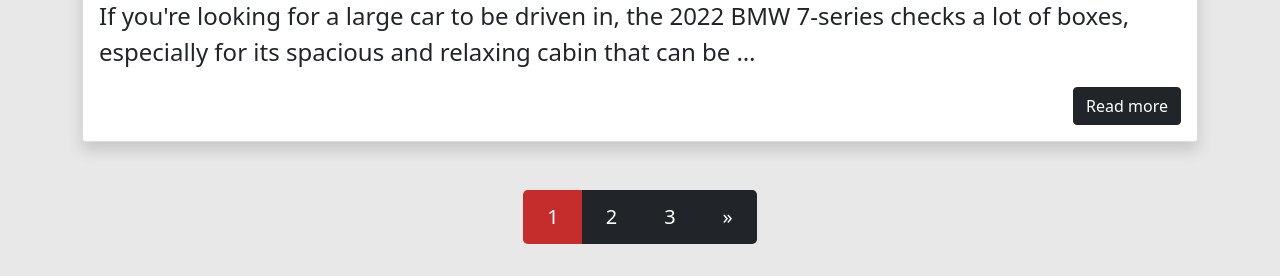
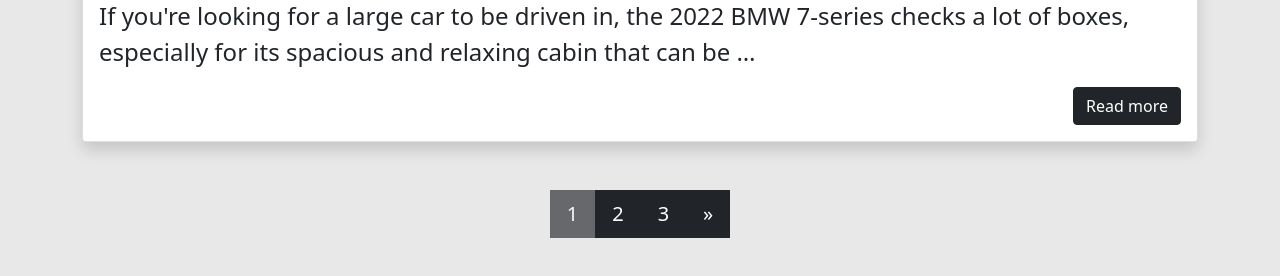
Before and after one commit to snaissurllik/car-overview, a Django app: page / in a window 1280 px wide. Shown: the part 2912-3188 px from the top of the page. After the commit the page ends 3150 px from the top, so only its background shows below. Run offline with Django 4.2, Linux system fonts and the light colour scheme; data comes from the database, SQL or seed files in the repository; both versions use the stored data as it was after the commit; some libraries are stand-ins or nearby versions.

Commit message:
pagination styling fixed

```diff
--- a/cars/cars_app/static/cars_app/css/styles.css
+++ b/cars/cars_app/static/cars_app/css/styles.css
@@ -40,38 +19,22 @@
     font-size: 1.8em;
 }
 
- .pagination .page-link {
-    border: none;
-}
-.pagination .page-link:hover {
-    color: rgb(202, 177, 177);
-}
-
-.activet {
-    background-color: rgb(197, 45, 45);
+ .custom-b {
+    border-radius: 0px;
 }
 
 .navbar-brand {
     border-radius: 0.1em;
     padding: 0.15em;
-    /* background-color: rgb(139, 5, 5); */
 }
 
 .form-custom {
     width: 19em;
     margin-left: auto;
     margin-right: auto;
-    /* width: fit-content; */
-}
-
-.form-custom-ac {
-    width: 37em;
-    margin-left: auto;
-    margin-right: auto;
 }
 
 .form-custom-el {
-    /* margin-top: 0.5em; */
     margin-bottom: 0.5em;
 }
 
--- a/cars/cars_app/templates/cars_app/base.html
+++ b/cars/cars_app/templates/cars_app/base.html
@@ -80,23 +80,23 @@
             <ul class="pagination pagination-lg justify-content-center">
                 {% if page_obj.has_previous %}
                 <li class="page-item">
-                    <a class="page-link bg-dark text-white pagination-custom" href="?page={{ page_obj.previous_page_number }}">&laquo;</a>
+                    <a class="custom-b btn btn-lg btn-dark" href="?page={{ page_obj.previous_page_number }}">&laquo;</a>
                 </li>
                 {% endif %}
                 {% for p in paginator.page_range %}
                 {% if page_obj.number == p %}
                 <li class="page-item">
-                    <p class="activet page-link text-white pagination-custom">{{ p }}</p>
+                    <p class="custom-b custom-dis-b btn btn-lg btn-dark disabled">{{ p }}</p>
                 </li>
                 {% elif p >= page_obj.number|add:-2 and p <= page_obj.number|add:2 %}
                 <li class="page-item">
-                    <a class="page-link bg-dark text-white pagination-custom" href="?page={{ p }}">{{ p }}</a>
+                    <a class="custom-b btn btn-lg btn-dark" href="?page={{ p }}">{{ p }}</a>
                 </li>
                 {% endif %}
                 {% endfor %}
                 {% if page_obj.has_next %}
                 <li class="page-item">
-                    <a class="page-link bg-dark text-white pagination-custom" href="?page={{ page_obj.next_page_number }}">&raquo;</a>
+                    <a class="custom-b btn btn-lg btn-dark" href="?page={{ page_obj.next_page_number }}">&raquo;</a>
                 </li>
                 {% endif %}
             </ul>
--- a/cars/cars_app/templates/cars_app/success.html
+++ b/cars/cars_app/templates/cars_app/success.html
@@ -2,7 +2,7 @@
 
 {% block content %}
 
-<div class="align-items-center shadow p-3 mb-5 bg-body rounded fs-4" align="center">
+<div class="success-msg align-items-center shadow p-3 mb-5 bg-body rounded fs-4" align="center">
     <h1>Message sent!</h1>
     <a class="btn btn-lg btn-danger" href="{% url 'home' %}">Go back to Homepage</a>
 </div>
```
Also changed, not shown: other parts of cars/cars_app/static/cars_app/css/styles.css (+4 -41 lines), cars/cars_app/static/cars_app/images/bg.jpg (deleted), cars/cars_app/static/cars_app/images/blockquote.png (deleted), cars/cars_app/static/cars_app/images/btn_yt.png (deleted), cars/cars_app/static/cars_app/images/logo.png (deleted), cars/cars_app/static/cars_app/images/main.ico (deleted), cars/cars_app/static/cars_app/images/share_yt.png (deleted), cars/cars_app/static/cars_app/images/smallmenu.png (deleted), cars/db.sqlite3.
